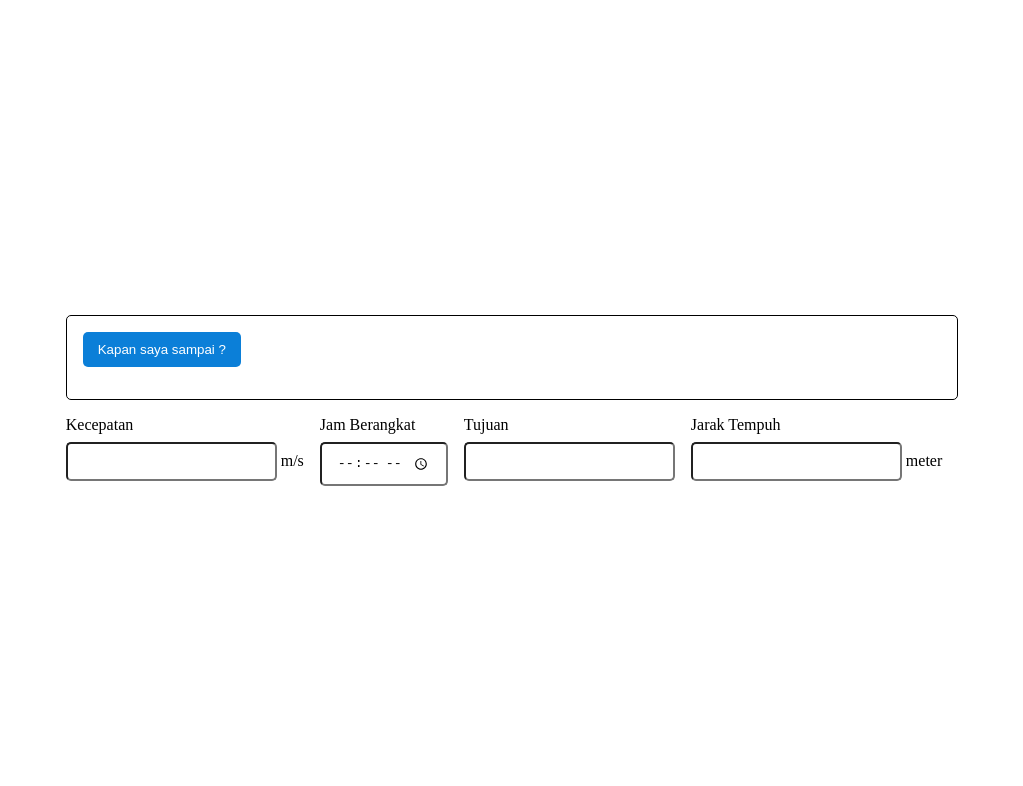
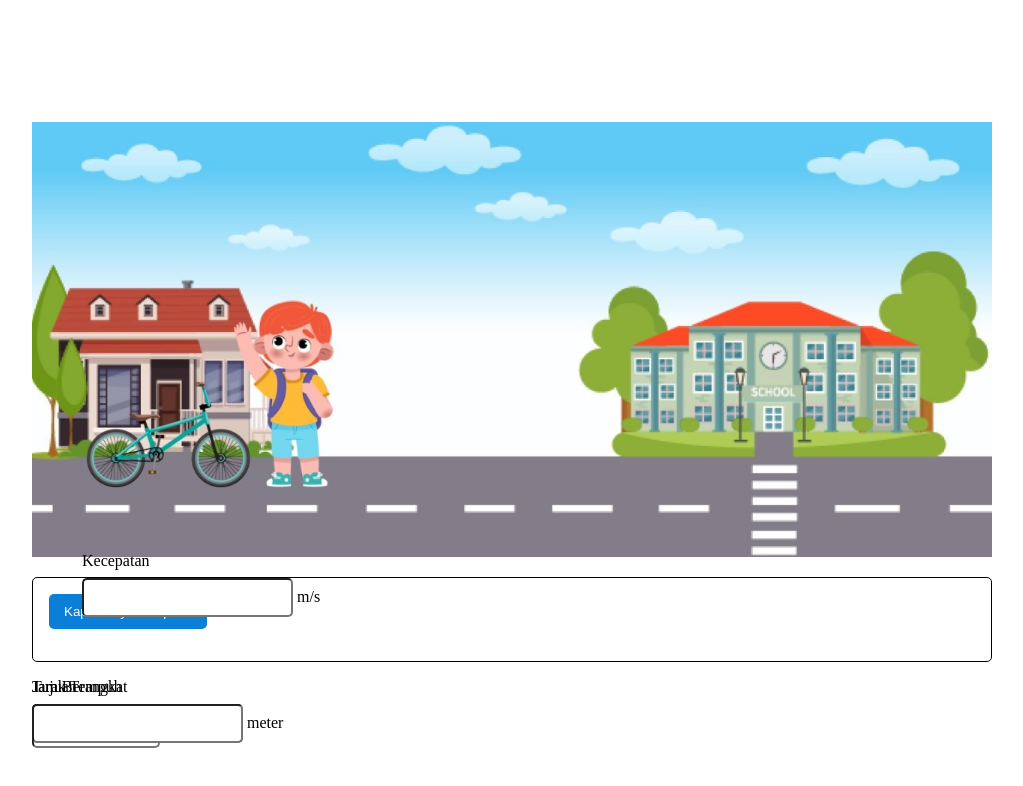
Before and after one commit to nasehqusyairy/game-rumus-jwkc, a plain HTML site: page index.html in a window 1280 px wide. Shown: the whole page, without its empty margins (128-1151 px from the left). Drawn offline with Linux system fonts and the light colour scheme.

Commit message:
tata letak dan gambar

```diff
--- a/assets/css/style.css
+++ b/assets/css/style.css
@@ -12,10 +12,7 @@ main {
 .container {
   max-width: 75vw;
   margin: 0 auto;
-}
-
-.row {
-  display: flex;
+  position: relative;
 }
 
 .mb-3 {
@@ -24,11 +21,6 @@ main {
 
 .mt-3 {
   margin-top: 1rem;
-}
-
-.col-lg-3 {
-  width: calc(12 / 4);
-  margin-right: 1rem;
 }
 
 button {
@@ -64,6 +56,22 @@ input {
   padding: 1rem;
 }
 
-.col {
+img {
   width: 100%;
+  margin-bottom: 1rem;
 }
+
+.form-group {
+  position: absolute;
+}
+
+#form_kecepatan {
+  top: 430px;
+  left: 50px;
+}
+
+#form_jam {}
+
+#form_jarak {}
+
+#form_tujuan {}
--- a/index.html
+++ b/index.html
@@ -4,7 +4,6 @@
 <head>
   <meta charset="UTF-8">
   <meta http-equiv="X-UA-Compatible" content="IE=edge">
-  <meta name="viewport" content="width=device-width, initial-scale=1.0">
   <title>JWKC</title>
 
   <!-- CSS -->
@@ -16,6 +15,11 @@
 
   <main>
     <div class="container">
+      <div class="row">
+        <div class="col">
+          <img src="./assets/img/bg.jpeg" alt="">
+        </div>
+      </div>
       <form>
         <div class="row mb-3">
           <div class="col">
@@ -28,22 +32,22 @@
           </div>
         </div>
         <div class="row">
-          <div class="col-12 col-lg-3">
+          <div class="form-group" id="form_kecepatan">
             <label for="kecepatan">Kecepatan</label>
             <div class="input-group">
               <input type="number" class="form-control" id="kecepatan" required>
               <span class="input-group-text">m/s</span>
             </div>
           </div>
-          <div class="col-12 col-lg-3">
+          <div class="form-group" id="form_jam">
             <label for="jam_berangkat">Jam Berangkat</label>
             <input type="time" class="form-control" id="jam_berangkat" required>
           </div>
-          <div class="col-12 col-lg-3">
+          <div class="form-group" id="form_tujuan">
             <label for="tujuan">Tujuan</label>
             <input type="text" class="form-control" id="tujuan">
           </div>
-          <div class="col-12 col-lg-3">
+          <div class="form-group" id="form_jarak">
             <label for="jarak_tempuh">Jarak Tempuh</label>
             <div class="input-group">
               <input type="number" class="form-control" id="jarak_tempuh" required>
```
Also changed, not shown: assets/img/WhatsApp Image 2022-11-02 at 00.36.28.jpeg (deleted), assets/img/bg.jpeg (added).
